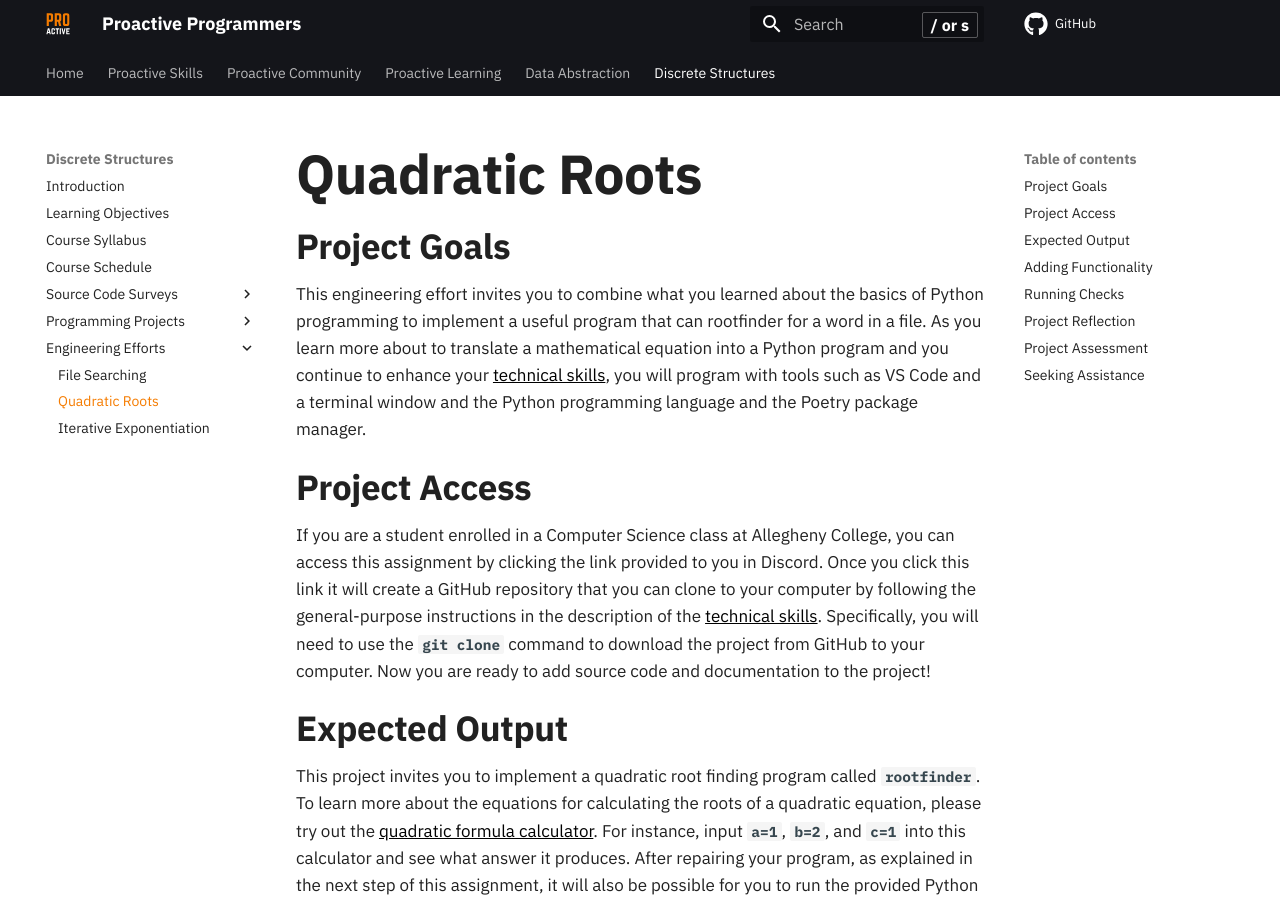
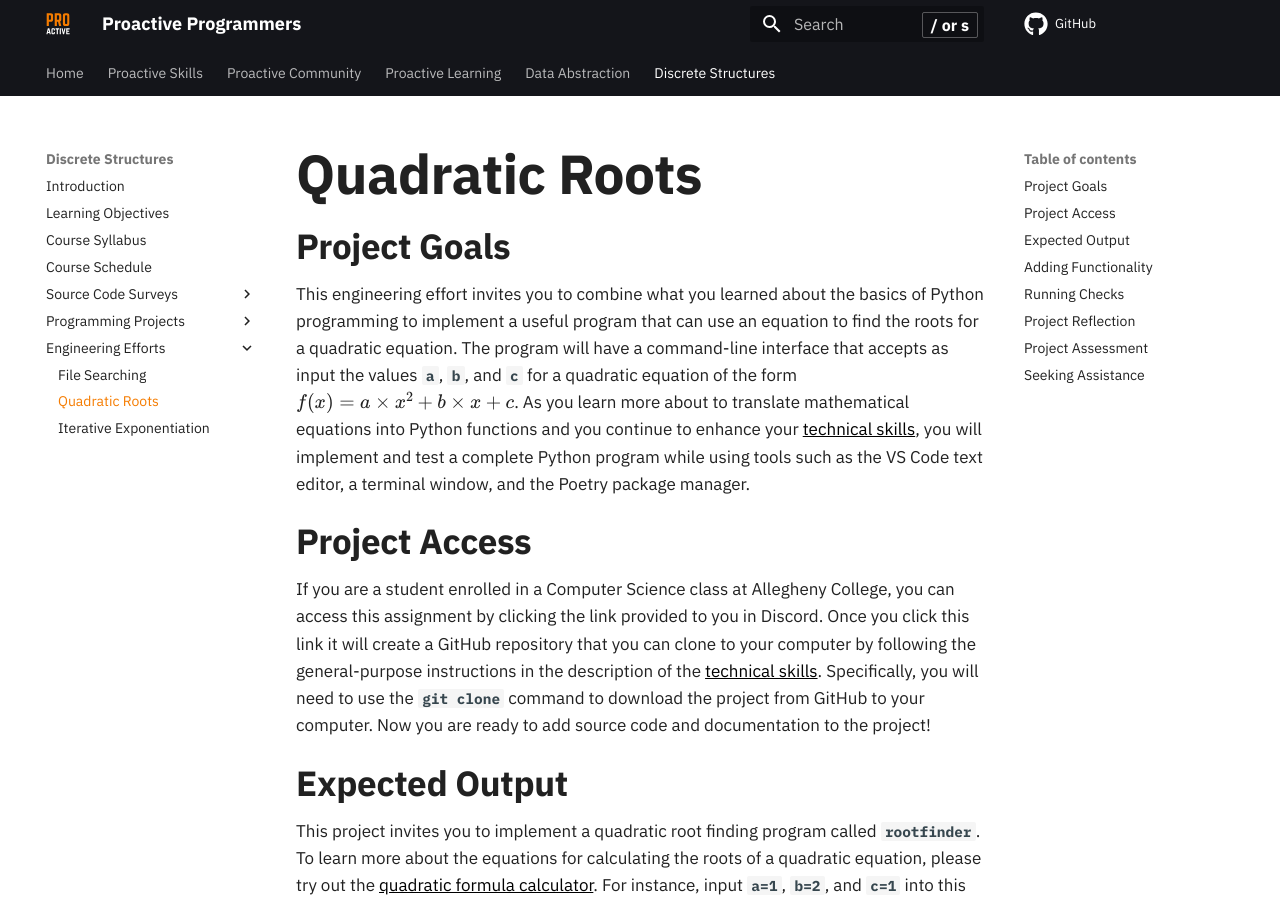
Before and after one commit to ProactiveProgrammers/www.proactiveprogrammers.com, an MkDocs documentation site: the page built from docs/discrete-structures/engineering-efforts/quadratic-roots.md, in a window 1280 px wide and 900 px high. Built offline with MkDocs 1.6.1 and Material for MkDocs 9.7.7, drawn with Linux system fonts in a browser that asks for light colours; comment, search, counter and statistics services are not loaded.

Commit message:
feat: Improve the introduction in the quadratic-roots engineering-efforts.

```diff
--- a/docs/discrete-structures/engineering-efforts/quadratic-roots.md
+++ b/docs/discrete-structures/engineering-efforts/quadratic-roots.md
@@ -3,12 +3,15 @@
 ## Project Goals
 
 This engineering effort invites you to combine what you learned about the basics
-of Python programming to implement a useful program that can rootfinder for a word
-in a file. As you learn more about to translate a mathematical equation into a
-Python program and you continue to enhance your [technical
-skills](/proactive-skills/introduction-proactive-skills/), you will program with
-tools such as VS Code and a terminal window and the Python programming language
-and the Poetry package manager.
+of Python programming to implement a useful program that can use an equation to
+find the roots for a quadratic equation. The program will have a command-line
+interface that accepts as input the values `a`, `b`, and `c` for a quadratic
+equation of the form $f(x) = a \times x^2 + b \times x + c$. As you learn more
+about to translate mathematical equations into Python functions and you continue
+to enhance your [technical
+skills](/proactive-skills/introduction-proactive-skills/), you will implement
+and test a complete Python program while using tools such as the VS Code text
+editor, a terminal window, and the Poetry package manager.
 
 ## Project Access
 
```
